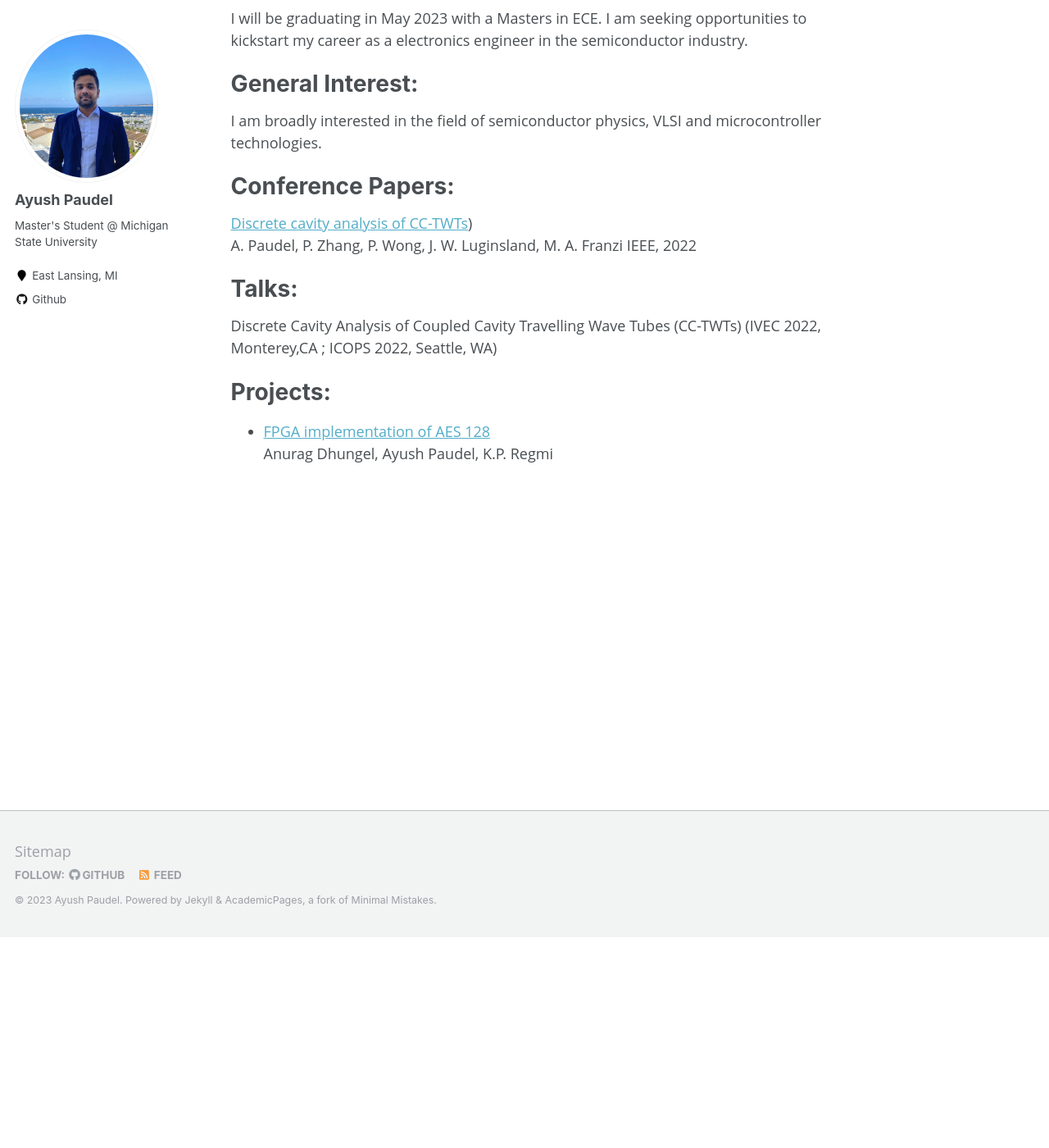
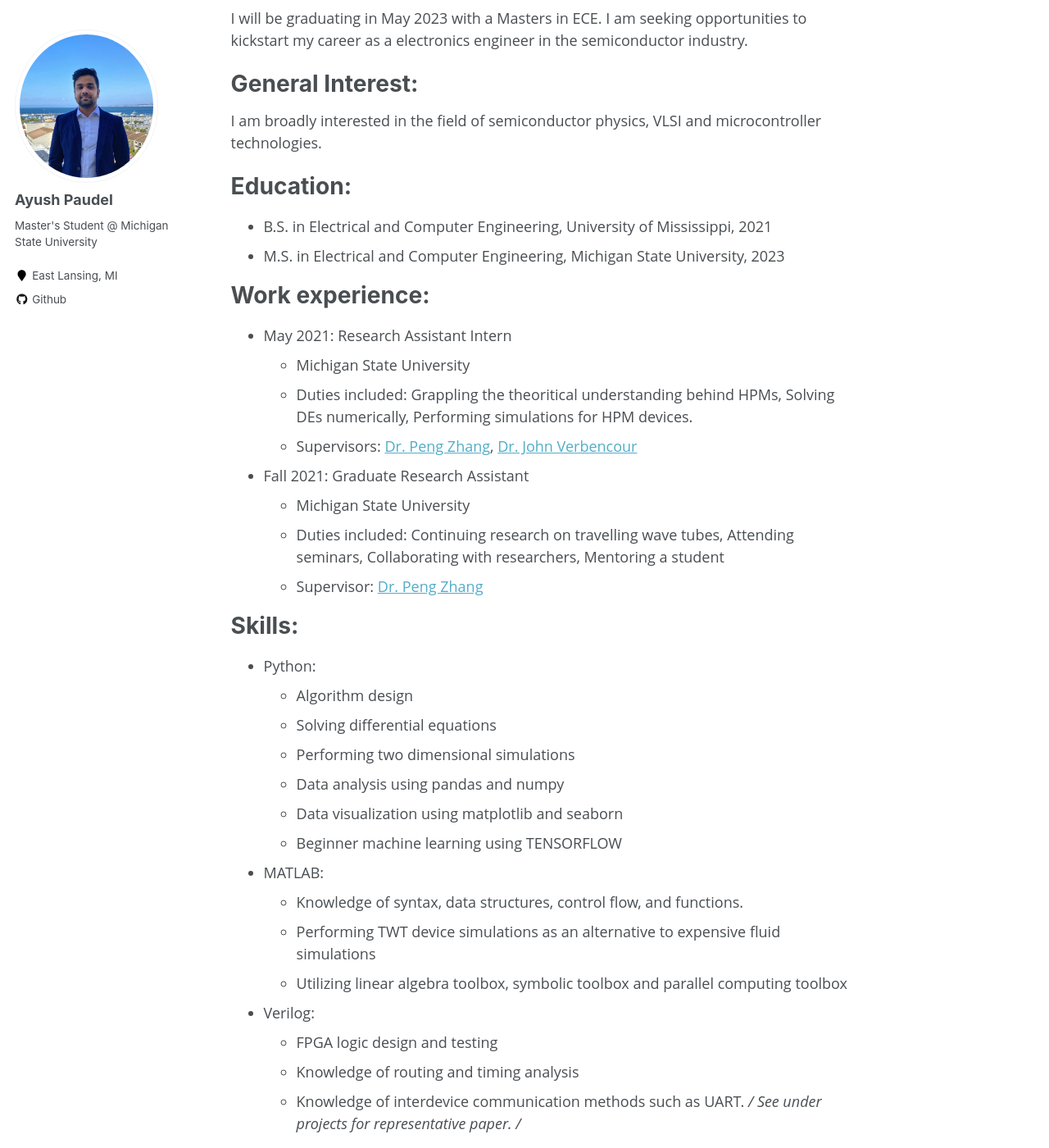
Before and after one commit to paudela11/paudela11.github.io, a Jekyll site: the page built from _pages/about.md, in a window 1280 px wide and 1400 px high, scrolled down 256 px. Shown: the whole window at 82% size. Built offline with Jekyll 4.4.1, drawn with Linux system fonts in a browser that asks for light colours; some of the changed text lies outside the part shown.

Commit message:
Update about.md

```diff
--- a/_pages/about.md
+++ b/_pages/about.md
@@ -17,19 +17,82 @@ I am a graduate research assistant in the Electrical and Computer Engineering (E
 
 I am broadly interested in the field of semiconductor physics, VLSI and microcontroller technologies.
 
+**Education:**
+======
+
+* B.S. in Electrical and Computer Engineering, University of Mississippi, 2021
+* M.S. in Electrical and Computer Engineering, Michigan State University, 2023
+
+**Work experience:**
+======
+
+* May 2021: Research Assistant Intern
+  * Michigan State University
+  * Duties included: Grappling the theoritical understanding behind HPMs, Solving DEs numerically, Performing simulations for HPM devices.
+  * Supervisors: [Dr. Peng Zhang](https://www.egr.msu.edu/people/profile/pz), [Dr. John Verbencour](https://cmse.msu.edu/directory/faculty/john-verboncoeur/)
+
+* Fall 2021: Graduate Research Assistant
+  * Michigan State University
+  * Duties included: Continuing research on travelling wave tubes, Attending seminars, Collaborating with researchers, Mentoring a student
+  * Supervisor: [Dr. Peng Zhang](https://www.egr.msu.edu/people/profile/pz)
+
+**Skills:**
+======
+
+* Python:
+  * Algorithm design
+  * Solving differential equations
+  * Performing two dimensional simulations
+  * Data analysis using pandas and numpy
+  * Data visualization using matplotlib and seaborn
+  * Beginner machine learning using TENSORFLOW
+* MATLAB:
+  * Knowledge of syntax, data structures, control flow, and functions.
+  * Performing TWT device simulations as an alternative to expensive fluid simulations
+  * Utilizing linear algebra toolbox, symbolic toolbox and parallel computing toolbox
+* Verilog:
+  * FPGA logic design and testing
+  * Knowledge of routing and timing analysis
+  * Knowledge of interdevice communication methods such as UART.
+  */ See under projects for representative paper. /*
+* C++:
+  * Memory routing
+  * Multi-thread programming
+  * Object oriented programming
+  * Parallel computing thru MPI
+* Miscellaneous(Intermediate Expertise):
+  * LATEX
+  * EXCEL
+  * MULTISIM, PSPICE
+  * LABVIEW
+  * CADENCE
+  * Wolfram Mathematica
+  * Altrium
+
 **Conference Papers:**
 ======
 
-[Discrete cavity analysis of CC-TWTs](https://ieeexplore.ieee.org/document/9813326))
+[Discrete cavity analysis of Coupled Cavity Travelling Wave Tubes (CC-TWTs) ](https://ieeexplore.ieee.org/document/9813326))
 A. Paudel, P. Zhang, P. Wong, J. W. Luginsland, M. A. Franzi
 IEEE, 2022
 
 **Talks:**
 ======
-Discrete Cavity Analysis of Coupled Cavity Travelling Wave Tubes (CC-TWTs) (IVEC 2022, Monterey,CA ; ICOPS 2022, Seattle, WA)
+Discrete Cavity Analysis of CC-TWTs, IVEC 2022, Monterey,CA ; ICOPS 2022, Seattle, WA)
 
 **Projects:**
 ======
 
 - [FPGA implementation of AES 128](https://paudela11.github.io/Misc_Writings/Senior_Design_Final1.pdf)
   Anurag Dhungel, Ayush Paudel, K.P. Regmi
+- [Prediction of COVID-19 in the population of Wisconsin and Michigan](paudela11.github.io/Misc_Writings/884_Final.pdf)
+
+**Interests:**
+======
+Music:
+
+Checkout my latest performance here (I am the one playing the lead):
+<iframe width="560" height="315" src="https://www.youtube.com/embed/MPW1mysudcw" title="YouTube video player" frameborder="0" allow="accelerometer; autoplay; clipboard-write; encrypted-media; gyroscope; picture-in-picture; web-share" allowfullscreen></iframe>
+
+Other Interests:
+Hiking, Adventure Sports,
```
